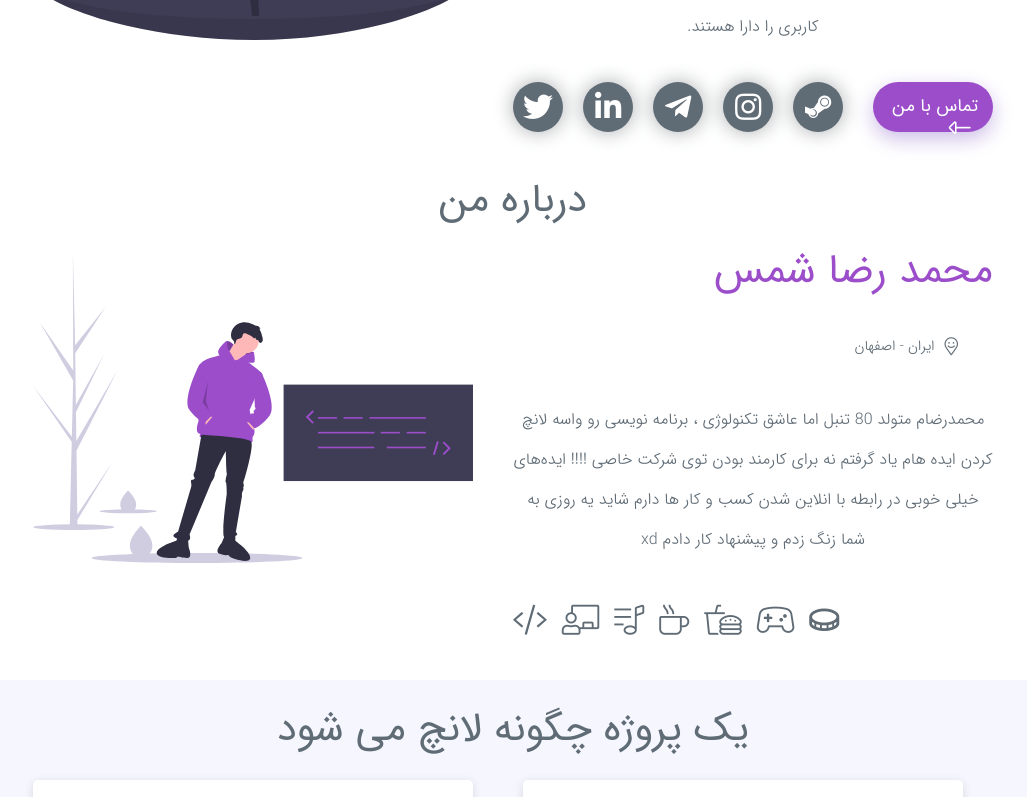
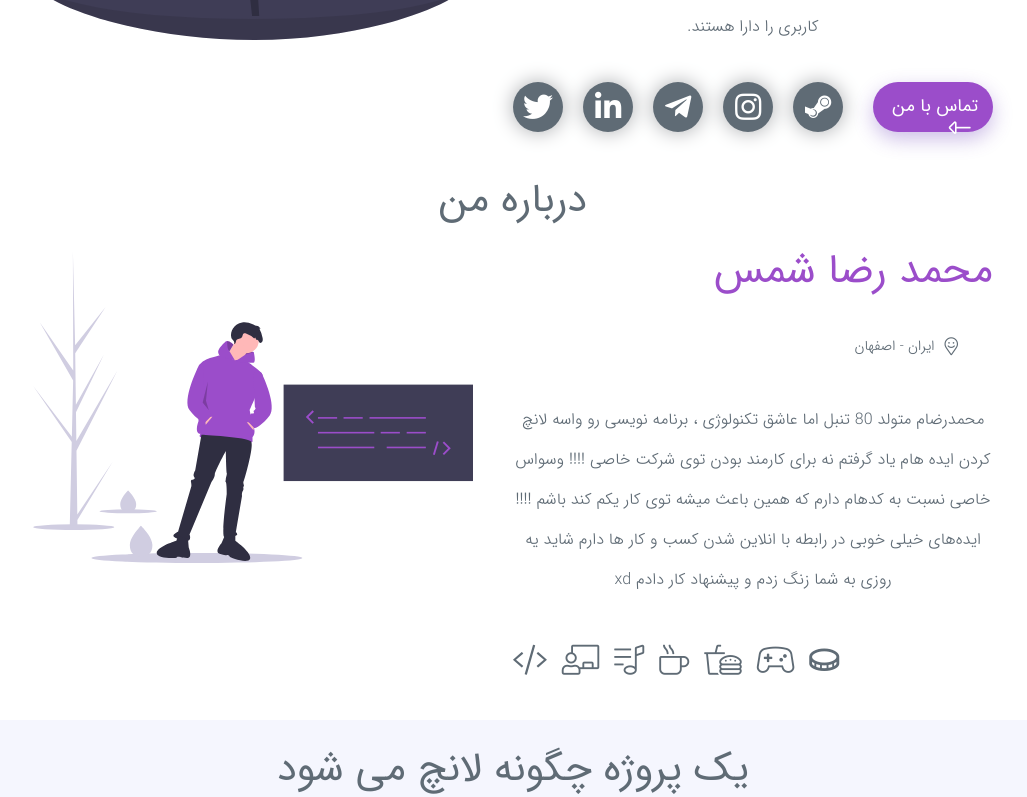
Before and after one commit to nerdpanda-ir/NerdPanda.Me, a React (Create React App) app: page / in a window 1280 px wide. Shown: the part 489-1286 px from the top of the page, without its empty margins (127-1154 px from the left). Built offline with nearby package versions, Linux system fonts and the light colour scheme.

Commit message:
[file]{Description.js}-> modify text content

```diff
--- a/src/components/Page/index/Main/AboutMe/AboutContent/AboutInfo/Description/Description.js
+++ b/src/components/Page/index/Main/AboutMe/AboutContent/AboutInfo/Description/Description.js
@@ -10,7 +10,7 @@ export default class Description extends React.Component{
             (
                 <React.Fragment>
                     <BigParagraph className='textCenter'>
-                        محمدرضام متولد 80 تنبل اما عاشق تکنولوژی ، برنامه نویسی رو واسه لانچ کردن ایده هام یاد گرفتم نه برای کارمند بودن توی شرکت خاصی ‌!!!!‌ ایده‌های خیلی خوبی در رابطه با انلاین شدن کسب و کار ها دارم شاید یه روزی به شما زنگ زدم و پیشنهاد کار دادم xd
+                        محمدرضام متولد 80 تنبل اما عاشق تکنولوژی ، برنامه نویسی رو واسه لانچ کردن ایده هام یاد گرفتم نه برای کارمند بودن توی شرکت خاصی ‌!!!!‌ وسواس خاصی نسبت به کدهام دارم که همین باعث میشه توی  کار یکم کند باشم !!!! ایده‌های خیلی خوبی در رابطه با انلاین شدن کسب و کار ها دارم شاید یه روزی به شما زنگ زدم و پیشنهاد کار دادم xd
                     </BigParagraph>
                 </React.Fragment>
             );
```
